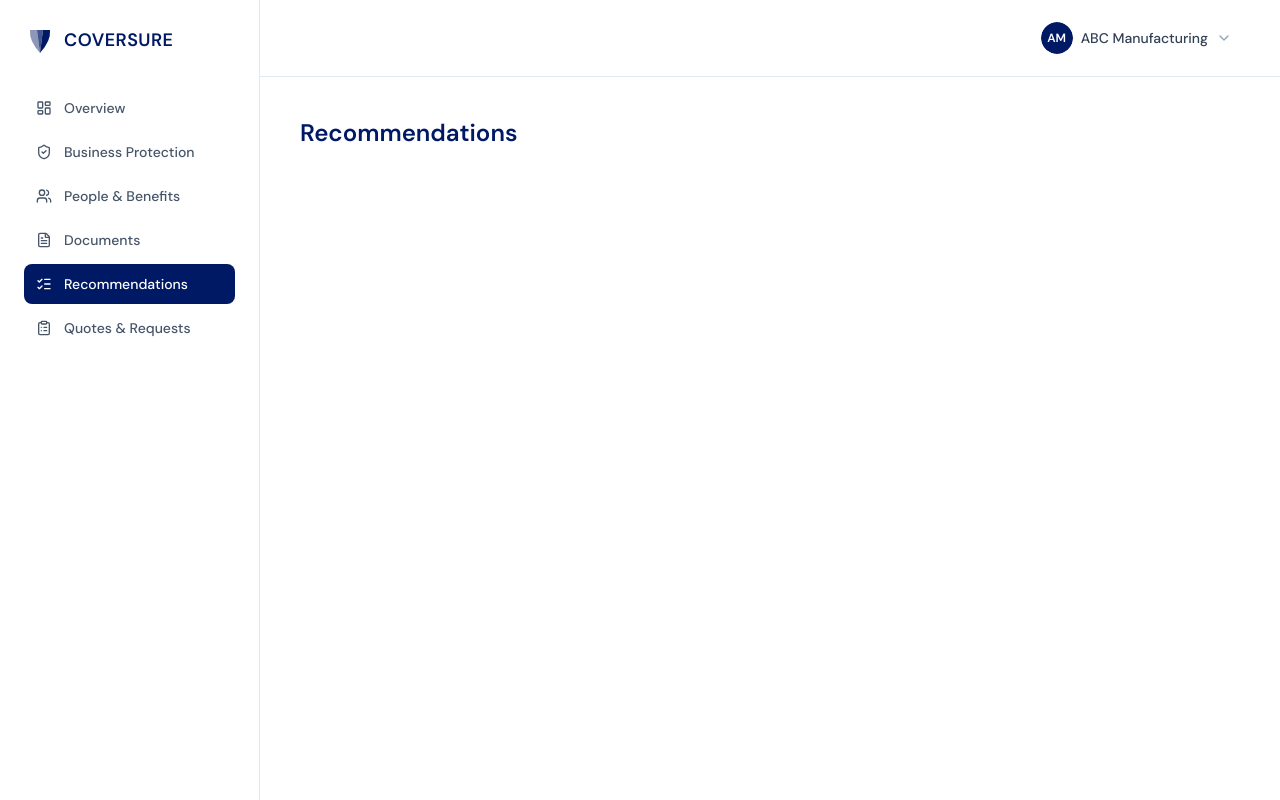
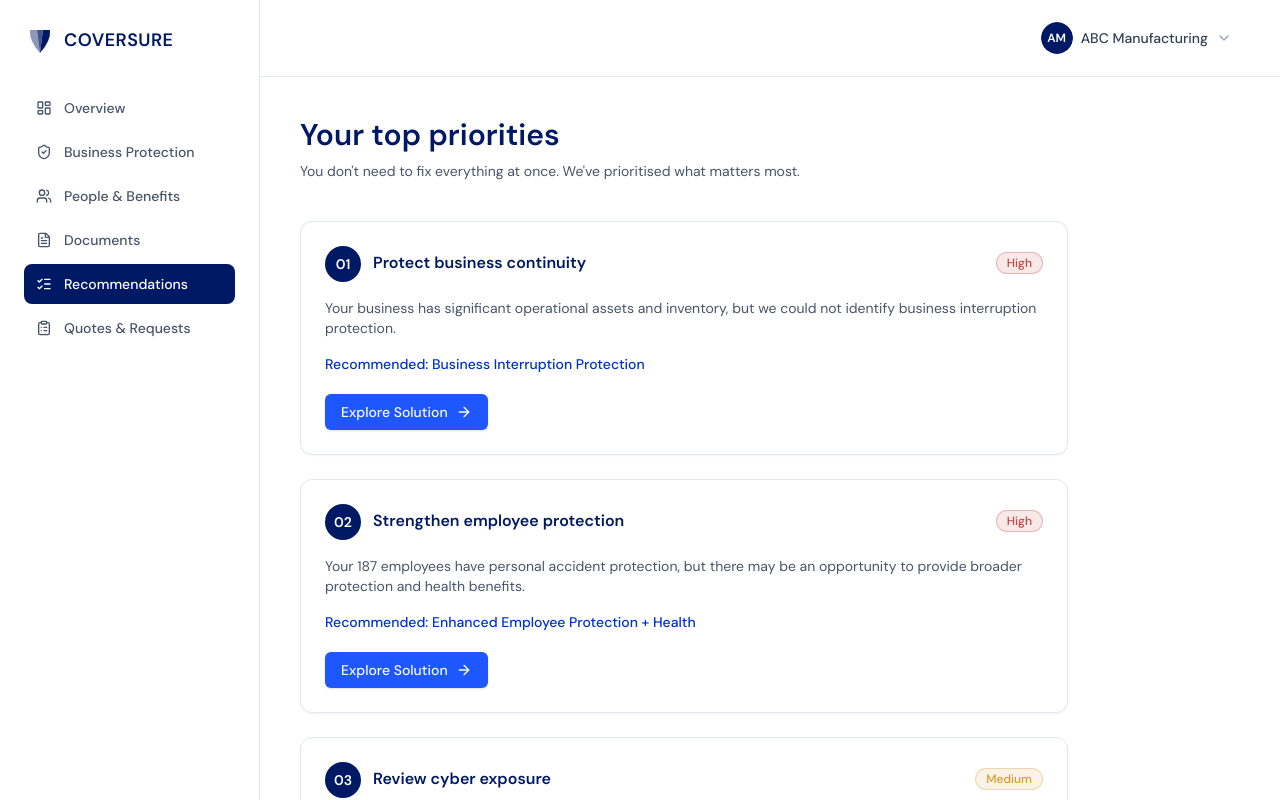
Before and after one commit to HBKRohan1981/coversure-business, a Next.js app: page /app/recommendations in a window 1280 px wide. Shown: the top 800 px of the page. Built offline with nearby package versions, Linux system fonts and the light colour scheme.

Commit message:
feat: priorities screen (Screen 9)

```diff
--- a/src/app/app/recommendations/page.tsx
+++ b/src/app/app/recommendations/page.tsx
@@ -1,3 +1,38 @@
+"use client";
+
+import { motion } from "framer-motion";
+import { RecommendationCard } from "@/components/reco/RecommendationCard";
+import { demoCompany } from "@/lib/demo-data";
+
 export default function RecommendationsPage() {
-  return <h1 className="text-2xl font-semibold text-midnight">Recommendations</h1>;
+  const { recommendations } = demoCompany;
+
+  return (
+    <motion.div
+      initial={{ opacity: 0, y: 10 }}
+      animate={{ opacity: 1, y: 0 }}
+      transition={{ duration: 0.35, ease: "easeOut" }}
+    >
+      <h1 className="text-2xl font-semibold text-midnight sm:text-3xl">
+        Your top priorities
+      </h1>
+      <p className="mt-2 max-w-2xl text-sm text-slate-600">
+        You don&apos;t need to fix everything at once. We&apos;ve prioritised what
+        matters most.
+      </p>
+
+      <div className="mt-8 flex max-w-3xl flex-col gap-5 md:mt-10 md:gap-6">
+        {recommendations.map((reco, i) => (
+          <motion.div
+            key={reco.id}
+            initial={{ opacity: 0, y: 14 }}
+            animate={{ opacity: 1, y: 0 }}
+            transition={{ duration: 0.35, ease: "easeOut", delay: 0.08 * i }}
+          >
+            <RecommendationCard reco={reco} />
+          </motion.div>
+        ))}
+      </div>
+    </motion.div>
+  );
 }
```
